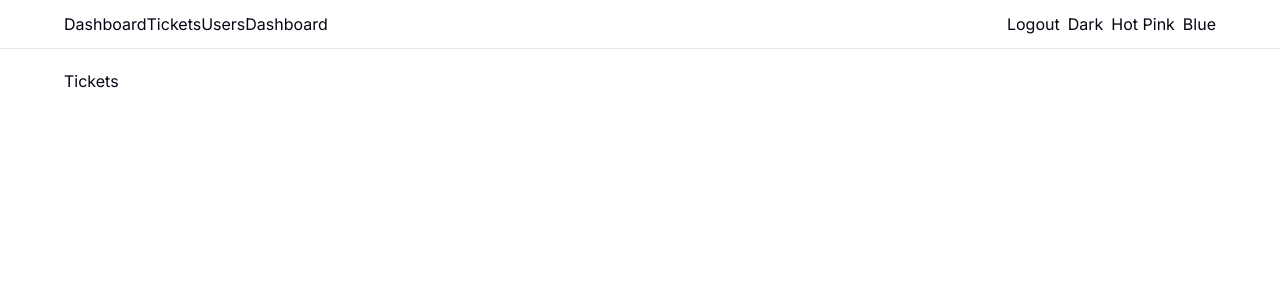
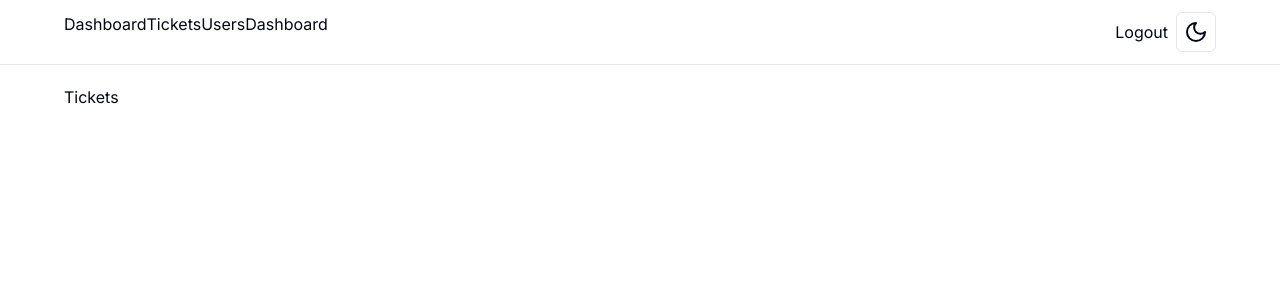
Before and after one commit to Nalfs/next-tickets, a Next.js app: page /tickets in a window 1280 px wide. Shown: the top 300 px of the page. Built offline with nearby package versions, Linux system fonts and the light colour scheme.

Commit message:
theme toggle component added

```diff
--- a/components/MainNav.tsx
+++ b/components/MainNav.tsx
@@ -1,5 +1,6 @@
 import Link from "next/link";
 import React from "react";
+import ToggleMode from "./ToggleMode";
 
 const MainNav = () => {
   return (
@@ -12,9 +13,7 @@ const MainNav = () => {
       </div>
       <div className="flex items-center gap-2">
         <Link href="/">Logout</Link>
-        <Link href="/tickets">Dark</Link>
-        <Link href="/tickets">Hot Pink</Link>
-        <Link href="/tickets">Blue</Link>
+        <ToggleMode />
       </div>
     </div>
   );
--- a/components/ToggleMode.tsx
+++ b/components/ToggleMode.tsx
@@ -3,3 +3,35 @@
 import { useState, useEffect } from "react";
 import { useTheme } from "next-themes";
 import { Moon, Sun } from "lucide-react";
+import { Button } from "./ui/button";
+
+const ToggleMode = () => {
+  const { theme, setTheme } = useTheme();
+  const [mounted, setMounted] = useState(false);
+
+  useEffect(() => {
+    setMounted(true);
+  }, []);
+
+  if (!mounted) {
+    return <Button variant="outline" size="icon" disabled={true}></Button>;
+  }
+
+  const dark = theme === "dark";
+
+  return (
+    <Button
+      variant="outline"
+      size="icon"
+      onClick={() => setTheme(`${dark ? "light" : "dark"}`)}
+    >
+      {dark ? (
+        <Sun className="hover:cursor-pointer hover:text-primary" />
+      ) : (
+        <Moon className="hover:cursor-pointer hover:text-primary" />
+      )}
+    </Button>
+  );
+};
+
+export default ToggleMode;
```
